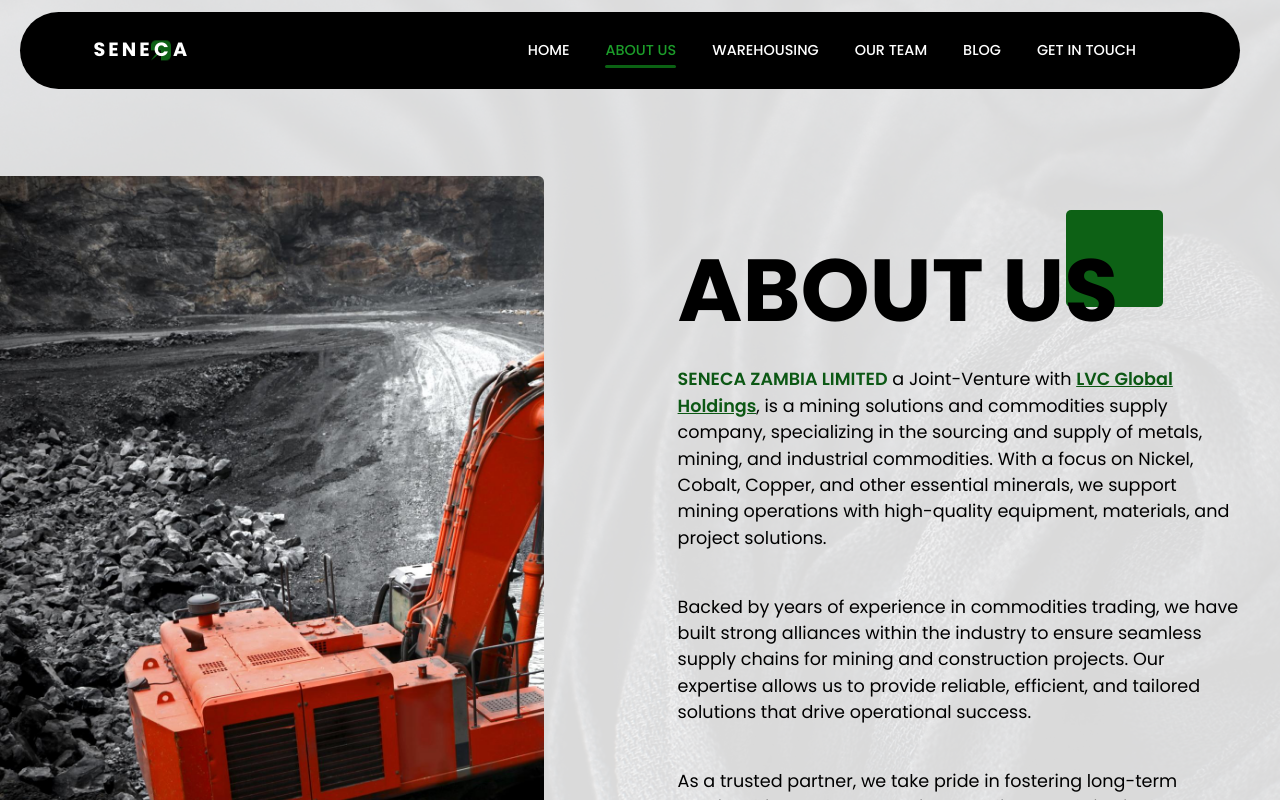
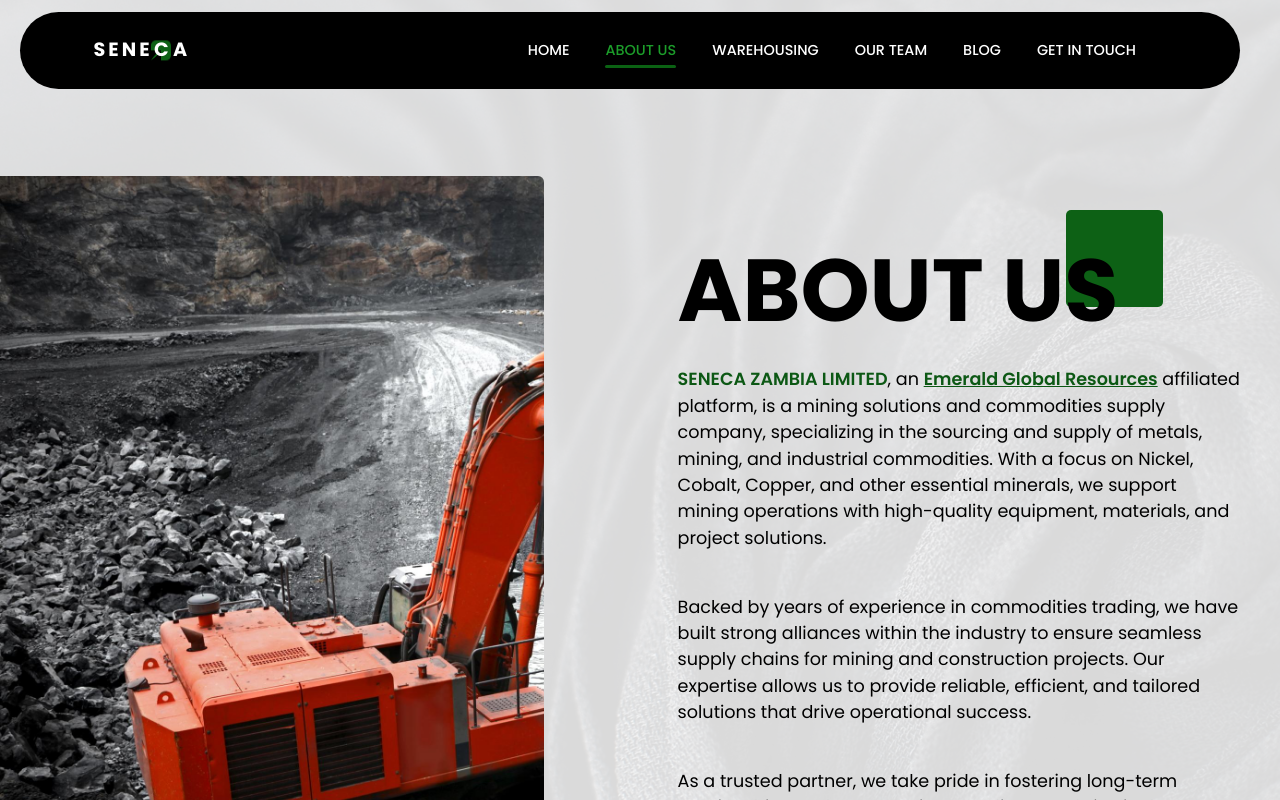
Before and after one commit to Ballo-Innovations/seneca, a Next.js app: page /about-us in a window 1280 px wide. Shown: the top 800 px of the page. Built offline with nearby package versions, Linux system fonts and the light colour scheme; a web font is replaced by a local one.

Commit message:
Update about us text

```diff
--- a/components/aboutUs/AboutUs.jsx
+++ b/components/aboutUs/AboutUs.jsx
@@ -68,7 +68,7 @@
             viewport={{ once: true }}
             className='font-normal'
           >
-            <span className="green-text font-semibold"><span className="font-semibold">SENECA ZAMBIA LIMITED</span></span> a Joint-Venture with <a href="https://lvc-global.com/" target="_blank" className="green-text font-semibold"><span className="font-semibold">LVC Global Holdings</span></a>, is a mining solutions and commodities supply company, specializing in the sourcing and supply of metals, mining, and industrial commodities. With a focus on Nickel, Cobalt, Copper, and other essential minerals, we support mining operations with high-quality equipment, materials, and project solutions.
+            <span className="green-text font-semibold"><span className="font-semibold">SENECA ZAMBIA LIMITED</span></span>, an <a href="www.egr-ltd.com" target="_blank" className="green-text font-semibold"><span className="font-semibold">Emerald Global Resources</span></a> affiliated platform, is a mining solutions and commodities supply company, specializing in the sourcing and supply of metals, mining, and industrial commodities. With a focus on Nickel, Cobalt, Copper, and other essential minerals, we support mining operations with high-quality equipment, materials, and project solutions.
           </motion.p>
 
           <br />
```
